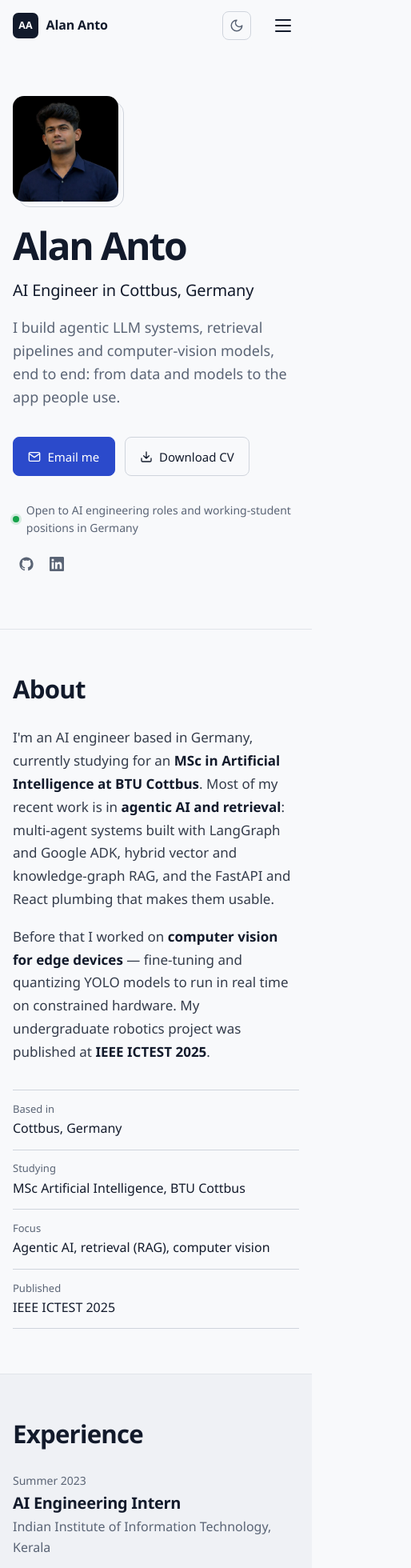
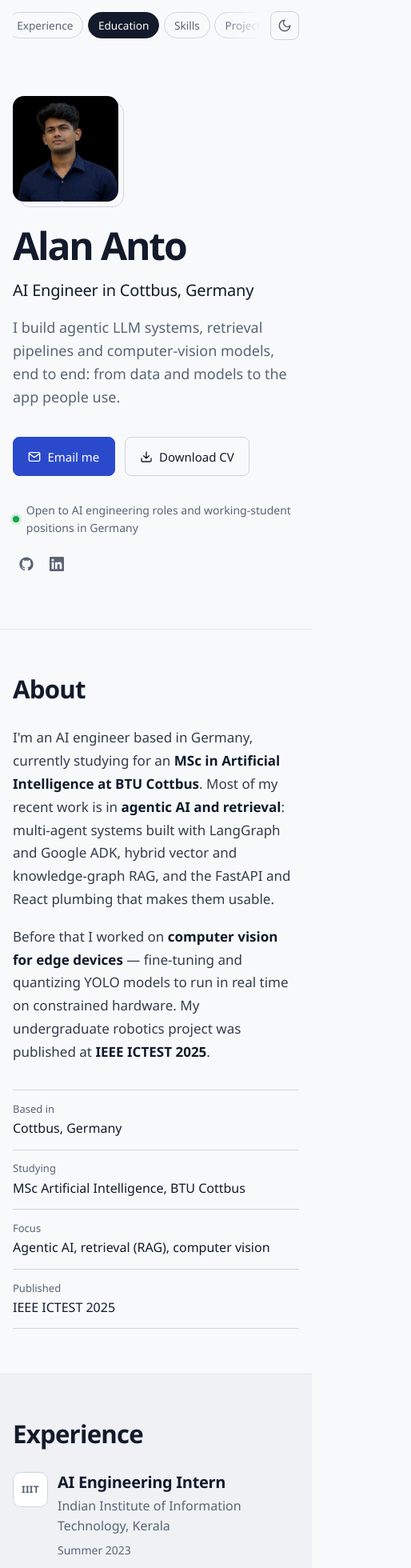
Before and after one commit to alankudakkad17/portfolio.github.io, a React (Vite) app: page / in a window 390 px wide. Shown: the top 1960 px of the page at 80% size, 514 px wide, since content can reach past the window. Built offline with nearby package versions, Linux system fonts and the light colour scheme.

Commit message:
new design changes

```diff
--- a/src/App.tsx
+++ b/src/App.tsx
@@ -1,6 +1,6 @@
 import { profile } from './data';
 import { useActiveSection, useTheme } from './hooks';
-import { Nav } from './components/Nav';
+import { BackToTop, Nav } from './components/Nav';
 import { Projects } from './components/Projects';
 import { About, Contact, Certifications, Education, Experience, Hero, Publications, Section, Skills } from './components/Sections';
 
@@ -38,7 +38,7 @@ export default function App() {
         <Section id="skills" title="Skills" tone="alt">
           <Skills />
         </Section>
-        <Section id="projects" title="Projects" intro="Filter by area.">
+        <Section id="projects" title="Projects" intro="Choose an area to see its projects.">
           <Projects />
         </Section>
         <Section id="publications" title="Publications" tone="alt">
@@ -55,6 +55,7 @@ export default function App() {
           <span>{profile.location}</span>
         </div>
       </footer>
+      <BackToTop />
     </>
   );
 }
--- /dev/null
+++ b/src/components/Logo.tsx
@@ -0,0 +1,31 @@
+import { useState } from 'react';
+
+/**
+ * Organisation logo. Shows the image when a path is given and loads;
+ * otherwise falls back to a neutral badge with the short name.
+ */
+export function OrgLogo({ src, short, name, size = 'md' }: {
+  src?: string; short: string; name: string; size?: 'sm' | 'md';
+}) {
+  const [failed, setFailed] = useState(false);
+  const showImage = src && !failed;
+
+  return (
+    <span className={`org-logo ${size}`} aria-hidden={!showImage}>
+      {showImage
+        ? <img src={src} alt={`${name} logo`} onError={() => setFailed(true)} />
+        : <span className="org-short">{short}</span>}
+    </span>
+  );
+}
+
+/** Personal monogram: two A's sharing one stroke. */
+export function Monogram({ size = 18 }: { size?: number }) {
+  return (
+    <svg viewBox="0 0 32 32" width={size} height={size} fill="none" stroke="currentColor"
+      strokeWidth={2.6} strokeLinecap="round" strokeLinejoin="round" aria-hidden="true">
+      <path d="M4.5 25 10.25 7 16 25 21.75 7 27.5 25" />
+      <path d="M7.4 18.5h5.7M18.9 18.5h5.7" />
+    </svg>
+  );
+}
--- a/src/components/Nav.tsx
+++ b/src/components/Nav.tsx
@@ -1,7 +1,7 @@
-import { useEffect, useState } from 'react';
+import { useEffect, useRef, useState } from 'react';
 import { profile } from '../data';
 import type { Theme } from '../hooks';
-import { DownloadIcon, MoonIcon, SunIcon } from './Icons';
+import { ChevronIcon, DownloadIcon, MoonIcon, SunIcon } from './Icons';
 
 interface Props {
   sections: { id: string; label: string }[];
@@ -10,37 +10,41 @@ interface Props {
   onToggleTheme: () => void;
 }
 
-export function Nav({ sections, active, theme, onToggleTheme }: Props) {
-  const [open, setOpen] = useState(false);
-  const [scrolled, setScrolled] = useState(false);
-
+function useScrolledPast(px: number) {
+  const [past, setPast] = useState(false);
   useEffect(() => {
-    const onScroll = () => setScrolled(window.scrollY > 8);
+    const onScroll = () => setPast(window.scrollY > px);
     onScroll();
     window.addEventListener('scroll', onScroll, { passive: true });
     return () => window.removeEventListener('scroll', onScroll);
-  }, []);
+  }, [px]);
+  return past;
+}
+
+export function Nav({ sections, active, theme, onToggleTheme }: Props) {
+  const scrolled = useScrolledPast(8);
+  const listRef = useRef<HTMLUListElement>(null);
+
+  // On narrow screens the section tags scroll sideways; keep the current one in view.
+  useEffect(() => {
+    const list = listRef.current;
+    const link = list?.querySelector<HTMLAnchorElement>('a.active');
+    if (!list || !link || list.scrollWidth <= list.clientWidth) return;
+    list.scrollTo({ left: link.offsetLeft - list.clientWidth / 2 + link.offsetWidth / 2, behavior: 'smooth' });
+  }, [active]);
 
   return (
     <header className={`nav ${scrolled ? 'scrolled' : ''}`}>
       <div className="container nav-inner">
-        <a href="#top" className="brand" onClick={() => setOpen(false)}>
-          <span className="brand-mark">AA</span>
-          <span className="brand-name">{profile.name}</span>
-        </a>
-
-        <nav aria-label="Main">
-          <ul id="nav-menu" className={`nav-links ${open ? 'open' : ''}`}>
+        <nav aria-label="Sections">
+          <ul ref={listRef} className="nav-links">
             {sections.map((s) => (
               <li key={s.id}>
-                <a href={`#${s.id}`} className={active === s.id ? 'active' : undefined} onClick={() => setOpen(false)}>
+                <a href={`#${s.id}`} className={active === s.id ? 'active' : undefined}>
                   {s.label}
                 </a>
               </li>
             ))}
-            <li className="nav-cv-mobile">
-              <a href={profile.cv} download="Alan_Anto_CV.pdf">Download CV</a>
-            </li>
           </ul>
         </nav>
 
@@ -56,17 +60,23 @@ export function Nav({ sections, active, theme, onToggleTheme }: Props) {
         <a className="btn btn-small nav-cv" href={profile.cv} download="Alan_Anto_CV.pdf">
           <DownloadIcon size={15} /> CV
         </a>
-
-        <button
-          className="menu-btn"
-          aria-label={open ? 'Close menu' : 'Open menu'}
-          aria-expanded={open}
-          aria-controls="nav-menu"
-          onClick={() => setOpen(!open)}
-        >
-          <span /><span /><span />
-        </button>
       </div>
     </header>
   );
 }
+
+/** Floating button that appears after scrolling down and returns to the top. */
+export function BackToTop() {
+  const visible = useScrolledPast(600);
+  return (
+    <button
+      className={`to-top ${visible ? 'show' : ''}`}
+      onClick={() => window.scrollTo({ top: 0, behavior: 'smooth' })}
+      aria-label="Back to top"
+      title="Back to top"
+      tabIndex={visible ? 0 : -1}
+    >
+      <span className="to-top-icon"><ChevronIcon size={18} /></span>
+    </button>
+  );
+}
--- a/src/components/Sections.tsx
+++ b/src/components/Sections.tsx
@@ -1,5 +1,6 @@
 import { useState, type ReactNode } from 'react';
-import { about, certifications, profile, publications, skills, timeline } from '../data';
+import { about, certifications, issuers, profile, publications, skills, timeline } from '../data';
+import { OrgLogo } from './Logo';
 import { ArrowIcon, CopyIcon, DownloadIcon, GitHubIcon, LinkedInIcon, MailIcon, PaperIcon } from './Icons';
 import { LinkRow } from './LinkRow';
 
@@ -88,14 +89,15 @@ export function Experience() {
       {timeline.filter((t) => t.kind === 'work').map((t) => (
         <article key={t.title} className="entry">
           <div className="entry-head">
+            <OrgLogo src={t.logo} short={t.orgShort} name={t.org} />
             <div>
               <h3>{t.title}</h3>
               <p className="entry-org">{t.org}</p>
             </div>
             <span className="entry-date">{t.period}</span>
           </div>
-          {t.points && <ul className="points">{t.points.map((p) => <li key={p}>{p}</li>)}</ul>}
-          {t.tags && <ul className="tags">{t.tags.map((x) => <li key={x}>{x}</li>)}</ul>}
+          {t.points && <ul className="points indented">{t.points.map((p) => <li key={p}>{p}</li>)}</ul>}
+          {t.tags && <ul className="tags indented">{t.tags.map((x) => <li key={x}>{x}</li>)}</ul>}
         </article>
       ))}
     </div>
@@ -108,13 +110,14 @@ export function Education() {
       {timeline.filter((t) => t.kind === 'education').map((t) => (
         <article key={t.title} className="entry">
           <div className="entry-head">
+            <OrgLogo src={t.logo} short={t.orgShort} name={t.org} />
             <div>
               <h3>{t.title}</h3>
               <p className="entry-org">{t.org}</p>
             </div>
             <span className="entry-date">{t.period}</span>
           </div>
-          {t.note && <p className="entry-note">{t.note}</p>}
+          {t.note && <p className="entry-note indented">{t.note}</p>}
         </article>
       ))}
     </div>
@@ -140,6 +143,7 @@ export function Publications() {
       {publications.map((p) => (
         <article key={p.title} className="entry">
           <div className="entry-head">
+            <OrgLogo src={p.logo} short="IEEE" name={p.venueShort} />
             <div>
               <h3>{p.title}</h3>
               <p className="entry-org">{p.venue}</p>
@@ -147,6 +151,7 @@ export function Publications() {
             <span className="entry-date">{p.date}</span>
           </div>
           <LinkRow
+            className="indented"
             links={[
               { label: 'Read paper', href: p.paper, icon: <PaperIcon /> },
               { label: 'DOI', href: p.doi, icon: <ArrowIcon /> },
@@ -163,6 +168,7 @@ export function Certifications() {
     <ul className="cert-list">
       {certifications.map((c) => (
         <li key={c.name}>
+          <OrgLogo src={issuers[c.issuer]?.logo} short={issuers[c.issuer]?.short ?? c.issuer.slice(0, 2)} name={c.issuer} size="sm" />
           <span className="cert-name">{c.name}</span>
           <span className="cert-issuer">{c.issuer}</span>
           <span className="cert-year">{c.year}</span>
--- a/src/data.ts
+++ b/src/data.ts
@@ -45,6 +45,10 @@ export interface TimelineItem {
   period: string;
   title: string;
   org: string;
+  /** Short name shown in the logo badge until a logo file is added. */
+  orgShort: string;
+  /** Optional logo, e.g. 'logos/btu.svg' (place the file in public/logos/). */
+  logo?: string;
   kind: 'work' | 'education';
   points?: string[];
   note?: string;
@@ -56,6 +60,8 @@ export const timeline: TimelineItem[] = [
     period: '2025 – present',
     title: 'MSc Artificial Intelligence',
     org: 'BTU Cottbus-Senftenberg, Germany',
+    orgShort: 'BTU',
+    logo: '',
     kind: 'education',
     note: 'Graduate studies in machine learning and AI systems.',
   },
@@ -63,6 +69,8 @@ export const timeline: TimelineItem[] = [
     period: 'Summer 2023',
     title: 'AI Engineering Intern',
     org: 'Indian Institute of Information Technology, Kerala',
+    orgShort: 'IIIT',
+    logo: '',
     kind: 'work',
     points: [
       'Fine-tuned YOLOv8 in PyTorch for edge devices, reaching 30 FPS real-time inference on constrained hardware.',
@@ -75,6 +83,8 @@ export const timeline: TimelineItem[] = [
     period: '2020 – 2024',
     title: 'B.Tech (Hons.) AI & Data Science',
     org: 'APJ Abdul Kalam Technological University, India',
+    orgShort: 'KTU',
+    logo: '',
     kind: 'education',
     note: 'Minor in Robotics. GPA 9.1 / 10.',
   },
@@ -255,6 +265,8 @@ export interface Publication {
   title: string;
   venue: string;
   venueShort: string;
+  /** Optional logo for the venue, e.g. 'logos/ieee.svg' (file in public/logos/). */
+  logo?: string;
   date: string;
   /** Links — paste URLs between the quotes; empty ones are hidden on the live site. */
   paper?: string;
@@ -266,6 +278,7 @@ export const publications: Publication[] = [
     title: 'Autonomous Wheeled Robot for Intelligent Supermarket Restocking',
     venue: 'IEEE 2nd International Conference on Trends in Engineering Systems & Technologies (ICTEST)',
     venueShort: 'IEEE ICTEST',
+    logo: '',
     date: 'Jun 2025',
     paper: '',
     doi: '',
@@ -283,6 +296,15 @@ export const skills: { group: string; items: string[] }[] = [
   { group: 'Soft Skills', items: ['Leadership', 'MS Office', 'Documentation', 'Time Management'] },
 ];
 
+/** Short issuer names for the logo badges; add a file path to show a real logo instead. */
+export const issuers: Record<string, { short: string; logo?: string }> = {
+  'DeepLearning.AI': { short: 'DL', logo: '' },
+  IBM: { short: 'IBM', logo: '' },
+  AWS: { short: 'AWS', logo: '' },
+  Docker: { short: 'Dk', logo: '' },
+  Microsoft: { short: 'MS', logo: '' },
+};
+
 export const certifications: { name: string; issuer: string; year: string }[] = [
   { name: 'PyTorch Professional Certificate', issuer: 'DeepLearning.AI', year: '2026' },
   { name: 'RAG and Agentic AI Professional Certificate', issuer: 'IBM', year: '2025' },
--- a/src/styles.css
+++ b/src/styles.css
@@ -118,9 +118,12 @@ button { font: inherit; color: inherit; background: none; border: 0; cursor: poi
 .brand-mark {
   width: 32px; height: 32px; border-radius: 7px;
   display: inline-flex; align-items: center; justify-content: center;
-  background: var(--brand-bg); color: #fff; font-size: 0.78rem; font-weight: 650; letter-spacing: 0.01em;
+  background: var(--brand-bg); color: #fff;
 }
 .brand-name { font-size: 1rem; letter-spacing: -0.01em; }
+/* Section links centred in the bar; theme + CV buttons on the right */
+.nav-inner { position: relative; justify-content: flex-end; }
+.nav-inner > nav { position: absolute; left: 50%; transform: translateX(-50%); }
 .nav-links { display: flex; gap: 0.15rem; list-style: none; margin: 0; padding: 0; }
 .nav-links a {
   display: block; padding: 0.4rem 0.7rem;
@@ -129,7 +132,6 @@ button { font: inherit; color: inherit; background: none; border: 0; cursor: poi
 }
 .nav-links a:hover { color: var(--heading); }
 .nav-links a.active { color: var(--heading); box-shadow: inset 0 -2px 0 var(--accent); }
-.nav-cv-mobile { display: none; }
 .theme-btn {
   width: 36px; height: 36px; border-radius: 8px; flex-shrink: 0;
   display: inline-flex; align-items: center; justify-content: center;
@@ -137,11 +139,6 @@ button { font: inherit; color: inherit; background: none; border: 0; cursor: poi
   transition: color 0.15s, border-color 0.15s;
 }
 .theme-btn:hover { color: var(--heading); border-color: var(--heading); }
-.menu-btn { display: none; width: 40px; height: 40px; border-radius: 8px; flex-direction: column; align-items: center; justify-content: center; gap: 5px; }
-.menu-btn span { width: 20px; height: 2px; background: var(--heading); border-radius: 2px; transition: transform 0.2s, opacity 0.2s; }
-.menu-btn[aria-expanded='true'] span:nth-child(1) { transform: translateY(7px) rotate(45deg); }
-.menu-btn[aria-expanded='true'] span:nth-child(2) { opacity: 0; }
-.menu-btn[aria-expanded='true'] span:nth-child(3) { transform: translateY(-7px) rotate(-45deg); }
 
 /* ---------- Hero ---------- */
 .hero { padding: 6rem 0 5.5rem; border-bottom: 1px solid var(--border); }
@@ -215,7 +212,9 @@ section.alt { background: var(--bg-alt); border-top: 1px solid var(--border); bo
 /* ---------- Entries (experience, education, publications) ---------- */
 .entries .entry { padding: 1.75rem 0; border-top: 1px solid var(--border-strong); }
 .entries .entry:first-child { padding-top: 0; border-top: 0; }
-.entry-head { display: flex; justify-content: space-between; align-items: baseline; gap: 1.5rem; }
+.entry-head { display: grid; grid-template-columns: 44px minmax(0, 1fr) auto; align-items: start; column-gap: 1rem; }
+.entry-head .entry-date { padding-top: 0.25rem; }
+.indented { margin-left: calc(44px + 1rem); }
 .entry h3 { font-size: 1.25rem; letter-spacing: -0.015em; line-height: 1.3; }
 .entry-org { margin-top: 0.25rem; color: var(--muted); }
 .entry-date { flex-shrink: 0; font-size: 0.875rem; color: var(--muted); font-variant-numeric: tabular-nums; }
@@ -225,18 +224,23 @@ section.alt { background: var(--bg-alt); border-top: 1px solid var(--border); bo
 .points li::marker { color: var(--muted); }
 
 /* ---------- Skills ---------- */
-.skill-rows { margin: 0; }
-.skill-rows > div {
-  display: grid; grid-template-columns: 230px minmax(0, 1fr); gap: 1.5rem;
-  padding: 1rem 0; border-top: 1px solid var(--border-strong);
+.skill-rows {
+  margin: 0;
+  display: grid; grid-template-columns: repeat(2, minmax(0, 1fr)); column-gap: 3rem;
 }
-.skill-rows > div:first-child { border-top: 0; padding-top: 0; }
-.skill-rows dt { font-weight: 550; color: var(--heading); padding-top: 0.1rem; }
-.skill-rows dd { margin: 0; }
+.skill-rows > div { padding: 1.1rem 0 1.25rem; border-top: 1px solid var(--border-strong); }
+.skill-rows > div:nth-child(-n + 2) { border-top: 0; padding-top: 0; }
+.skill-rows dt { font-weight: 550; color: var(--heading); }
+.skill-rows dd { margin: 0.6rem 0 0; }
 .skill-rows .tags { margin: 0; }
 
 /* ---------- Projects ---------- */
-.filters { display: flex; flex-wrap: wrap; gap: 0.4rem; margin-bottom: 1.75rem; }
+.filters { position: relative; display: flex; flex-wrap: wrap; gap: 0.4rem; margin-bottom: 1.75rem; }
+.chip-indicator {
+  position: absolute; left: 0; top: 0; z-index: 0;
+  background: var(--chip-on); border-radius: 999px;
+  transition: transform 0.28s cubic-bezier(0.3, 0.7, 0.2, 1), width 0.28s cubic-bezier(0.3, 0.7, 0.2, 1);
+}
 .chip {
   display: inline-flex; align-items: center; gap: 0.4rem;
   font-size: 0.875rem; font-weight: 500; color: var(--muted);
@@ -244,10 +248,12 @@ section.alt { background: var(--bg-alt); border-top: 1px solid var(--border); bo
   transition: color 0.15s, border-color 0.15s, background-color 0.15s;
 }
 .chip:hover { color: var(--heading); border-color: var(--heading); }
-.chip.on { color: var(--chip-on-text); background: var(--chip-on); border-color: var(--chip-on); }
+.chip { position: relative; z-index: 1; }
+.chip.on { color: var(--chip-on-text); border-color: transparent; transition: color 0.2s; }
 .chip-count { font-size: 0.75rem; opacity: 0.7; font-variant-numeric: tabular-nums; }
 
-.project-grid { display: grid; grid-template-columns: repeat(2, minmax(0, 1fr)); gap: 1rem; }
+.project-grid { display: grid; grid-template-columns: repeat(2, minmax(0, 1fr)); gap: 1rem; animation: grid-in 0.3s ease both; }
+@keyframes grid-in { from { opacity: 0; transform: translateY(6px); } to { opacity: 1; transform: none; } }
 .project-card {
   display: flex; flex-direction: column;
   background: var(--surface); border: 1px solid var(--border); border-radius: 12px;
@@ -259,7 +265,14 @@ section.alt { background: var(--bg-alt); border-top: 1px solid var(--border); bo
   font-size: 0.75rem; font-weight: 550; color: var(--badge-text);
   background: var(--badge-bg); padding: 0.15rem 0.55rem; border-radius: 5px;
 }
-.project-card > p { font-size: 0.9375rem; line-height: 1.6; margin: 0.85rem 0 1.25rem; }
+.desc { margin: 0.85rem 0 1.25rem; }
+.desc p { font-size: 0.9375rem; line-height: 1.6; }
+.desc p.clamped { display: -webkit-box; -webkit-line-clamp: 3; line-clamp: 3; -webkit-box-orient: vertical; overflow: hidden; }
+.read-more {
+  margin-top: 0.4rem; font-size: 0.875rem; font-weight: 550; color: var(--accent);
+  text-decoration: underline; text-underline-offset: 3px; text-decoration-thickness: 1px;
+}
+.read-more:hover { text-decoration-thickness: 2px; }
 
 .project-card .tags { margin-top: auto; }
 .link-row { display: flex; flex-wrap: wrap; gap: 0.5rem; margin-top: 1.1rem; }
@@ -288,7 +301,7 @@ a.link-btn:hover { color: var(--accent); border-color: var(--accent); }
 /* ---------- Certifications ---------- */
 .cert-list { list-style: none; margin: 0; padding: 0; }
 .cert-list li {
-  display: grid; grid-template-columns: minmax(0, 1fr) 160px 56px; gap: 1rem; align-items: baseline;
+  display: grid; grid-template-columns: 32px minmax(0, 1fr) 160px 56px; gap: 1rem; align-items: baseline;
   padding: 0.85rem 0; border-top: 1px solid var(--border-strong);
 }
 .cert-list li:first-child { border-top: 0; padding-top: 0; }
@@ -318,21 +331,22 @@ a.link-btn:hover { color: var(--accent); border-color: var(--accent); }
   .nav-links a { padding: 0.4rem 0.5rem; font-size: 0.84rem; }
 }
 @media (max-width: 1100px) {
-  .menu-btn { display: inline-flex; }
-  .nav-cv { display: none; }
-  .theme-btn { margin-left: auto; }
+  /* Section tags in the bar, scrolling sideways */
+  .nav-inner { gap: 0.75rem; }
+  .nav-inner > nav { position: static; transform: none; flex: 1; min-width: 0; }
   .nav-links {
-    display: none;
-    position: absolute; top: var(--nav-h); left: 0; right: 0;
-    flex-direction: column; gap: 0;
-    background: var(--bg); border-bottom: 1px solid var(--border);
-    padding: 0.5rem 1rem 1rem;
+    overflow-x: auto; scrollbar-width: none; gap: 0.35rem;
+    -webkit-mask-image: linear-gradient(90deg, #000 85%, transparent);
+            mask-image: linear-gradient(90deg, #000 85%, transparent);
+    padding-right: 2rem;
   }
-  .nav-links.open { display: flex; }
-  .nav-links a { padding: 0.75rem; font-size: 1rem; }
-  .nav-links a.active { box-shadow: inset 2px 0 0 var(--accent); }
-  .nav-cv-mobile { display: block; }
-  .nav-cv-mobile a { color: var(--accent); font-weight: 550; }
+  .nav-links::-webkit-scrollbar { display: none; }
+  .nav-links li { flex-shrink: 0; }
+  .nav-links a {
+    padding: 0.3rem 0.75rem; font-size: 0.85rem;
+    border: 1px solid var(--border-strong); border-radius: 999px;
+  }
+  .nav-links a.active { box-shadow: none; color: var(--chip-on-text); background: var(--chip-on); border-color: var(--chip-on); }
 
   .section-grid { grid-template-columns: 1fr; gap: 1.75rem; }
   .section-head { position: static; }
@@ -343,7 +357,8 @@ a.link-btn:hover { color: var(--accent); border-color: var(--accent); }
   .about { grid-template-columns: 1fr; gap: 2rem; }
   .project-grid { grid-template-columns: 1fr; }
   .contact-inner { grid-template-columns: 1fr; gap: 2rem; }
-  .skill-rows > div { grid-template-columns: 1fr; gap: 0.6rem; }
+  .skill-rows { grid-template-columns: 1fr; }
+  .skill-rows > div:nth-child(2) { border-top: 1px solid var(--border-strong); padding-top: 1.1rem; }
 }
 @media (max-width: 760px) {
   .hero { padding: 3.5rem 0 4rem; }
@@ -354,12 +369,15 @@ a.link-btn:hover { color: var(--accent); border-color: var(--accent); }
 }
 @media (max-width: 600px) {
   .container { padding: 0 1rem; }
+  .nav-cv { display: none; }
   section { padding: 3.5rem 0; }
-  .entry-head { flex-direction: column; gap: 0.25rem; }
-  .entry-date { order: -1; }
-  .cert-list li { grid-template-columns: minmax(0, 1fr) auto; }
-  .cert-issuer { grid-column: 1; grid-row: 2; }
-  .cert-year { grid-row: 1; grid-column: 2; }
+  .entry-head { grid-template-columns: 40px minmax(0, 1fr); }
+  .entry-head .entry-date { grid-column: 2; grid-row: 2; padding-top: 0.35rem; }
+  .indented { margin-left: 0; }
+  .cert-list li { grid-template-columns: 32px minmax(0, 1fr) auto; column-gap: 0.75rem; }
+  .cert-list .org-logo { grid-row: span 2; }
+  .cert-issuer { grid-column: 2; grid-row: 2; }
+  .cert-year { grid-row: 1; grid-column: 3; }
   .project-card { padding: 1.25rem; }
   .filters { flex-wrap: nowrap; overflow-x: auto; margin: 0 -1rem 1.5rem; padding: 0 1rem 0.25rem; scrollbar-width: none; }
   .filters::-webkit-scrollbar { display: none; }
@@ -371,3 +389,34 @@ a.link-btn:hover { color: var(--accent); border-color: var(--accent); }
   html { scroll-behavior: auto; }
   *, *::before, *::after { transition: none !important; animation: none !important; }
 }
+
+/* Organisation logos (falls back to a short-name badge) */
+.org-logo {
+  display: inline-flex; align-items: center; justify-content: center; flex-shrink: 0;
+  width: 44px; height: 44px; border-radius: 10px;
+  background: var(--surface); border: 1px solid var(--border-strong); overflow: hidden;
+}
+.org-logo.sm { width: 32px; height: 32px; border-radius: 8px; align-self: center; }
+.org-logo img { width: 78%; height: 78%; object-fit: contain; filter: grayscale(1); opacity: 0.85; }
+:root[data-theme='dark'] .org-logo img { filter: grayscale(1) invert(1) brightness(1.4); }
+.org-short { font-size: 0.75rem; font-weight: 650; letter-spacing: 0.02em; color: var(--muted); }
+.org-logo.sm .org-short { font-size: 0.6875rem; }
+
+@media (prefers-reduced-motion: reduce) {
+  .chip-indicator { transition: none; }
+}
+
+/* Back to top */
+.to-top {
+  position: fixed; right: 1.5rem; bottom: 1.5rem; z-index: 90;
+  width: 44px; height: 44px; border-radius: 50%;
+  display: inline-flex; align-items: center; justify-content: center;
+  color: var(--heading); background: var(--surface);
+  border: 1px solid var(--border-strong); box-shadow: 0 4px 14px rgba(18, 26, 43, 0.12);
+  opacity: 0; transform: translateY(8px); pointer-events: none;
+  transition: opacity 0.2s, transform 0.2s, border-color 0.15s;
+}
+.to-top.show { opacity: 1; transform: none; pointer-events: auto; }
+.to-top:hover { border-color: var(--heading); }
+.to-top-icon { display: inline-flex; transform: rotate(180deg); }
+@media (max-width: 600px) { .to-top { right: 1rem; bottom: 1rem; } }
```
Also changed, not shown: src/components/Projects.tsx (+69 -17 lines), public/favicon.svg, 1 other file (tests, documents, lock files or other folders).
